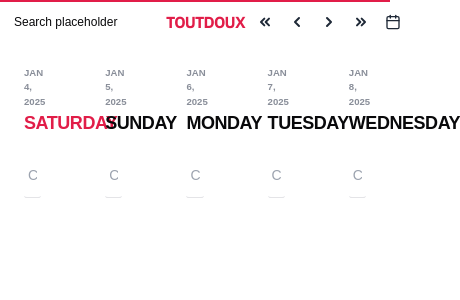
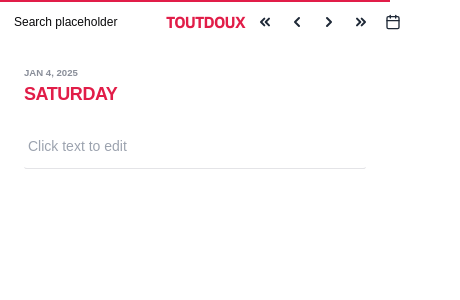
Before and after one commit to jgengo/tout_doux, a Next.js app: page /home in a window 390 px wide. Shown: the top 300 px of the page, 460 px wide, since content can reach past the window. Built offline with nearby package versions, Linux system fonts and the light colour scheme.

Commit message:
feat: adapted to mobile and added framer motion to enhance the navigation effect

```diff
--- a/package.json
+++ b/package.json
@@ -16,6 +16,7 @@
     "class-variance-authority": "^0.7.1",
     "clsx": "^2.1.1",
     "date-fns": "^4.1.0",
+    "framer-motion": "^11.15.0",
     "lucide-react": "^0.469.0",
     "next": "14.2.15",
     "react": "^18",
--- a/src/components/calendar-view.js
+++ b/src/components/calendar-view.js
@@ -1,4 +1,5 @@
 import { format, addDays } from "date-fns";
+import { motion, AnimatePresence } from "framer-motion";
 
 export const CalendarView = ({ startDate, onDateChange }) => {
   const today = new Date();
@@ -17,11 +18,72 @@ export const CalendarView = ({ startDate, onDateChange }) => {
     return format(date, "yyyy-MM-dd") === format(today, "yyyy-MM-dd");
   };
 
+  const slideVariants = {
+    enter: (direction) => ({
+      x: direction > 0 ? 100 : -100,
+      opacity: 0,
+    }),
+    center: {
+      x: 0,
+      opacity: 1,
+    },
+    exit: (direction) => ({
+      x: direction < 0 ? 100 : -100,
+      opacity: 0,
+    }),
+  };
+
   return (
     <div className="space-y-4">
+      {/* Mobile View */}
+      <div className="md:hidden">
+        <AnimatePresence mode="wait">
+          <motion.div
+            key={days[0].dayNumber}
+            className="bg-white p-6"
+            initial="enter"
+            animate="center"
+            exit="exit"
+            variants={slideVariants}
+            transition={{ duration: 0.3, ease: "easeInOut" }}
+          >
+            <div className="flex flex-col">
+              <div className="text-xxs font-bold text-gray-500/80">
+                {days[0].dayNumber}
+              </div>
+              <div
+                className={`text-lg font-bold tracking-tight ${
+                  isToday(days[0].date) && "text-primary"
+                }`}
+              >
+                {days[0].dayName}
+              </div>
+              <div className="mt-4 space-y-2">
+                <div className="rounded-md border-b py-2">
+                  <input
+                    type="text"
+                    placeholder="Click text to edit"
+                    className="w-full bg-transparent p-1 text-sm focus:outline-none"
+                    aria-label={`Add todo for ${days[0].dayName}`}
+                  />
+                </div>
+              </div>
+            </div>
+          </motion.div>
+        </AnimatePresence>
+      </div>
+
+      {/* Desktop View */}
+      <div className="hidden md:block">
         <div className="grid grid-cols-5 gap-x-16 bg-white p-6">
           {days.map((day, index) => (
-          <div key={index} className="flex flex-col">
+            <motion.div
+              key={day.dayNumber}
+              className="flex flex-col"
+              initial={{ opacity: 0, y: 20 }}
+              animate={{ opacity: 1, y: 0 }}
+              transition={{ duration: 0.3, delay: index * 0.1 }}
+            >
               <div className="text-xxs font-bold text-gray-500/80">
                 {day.dayNumber}
               </div>
@@ -33,7 +95,6 @@ export const CalendarView = ({ startDate, onDateChange }) => {
                 {day.dayName}
               </div>
               <div className="mt-4 space-y-2">
-              {/* Placeholder for todo items */}
                 <div className="rounded-md border-b py-2">
                   <input
                     type="text"
@@ -43,8 +104,9 @@ export const CalendarView = ({ startDate, onDateChange }) => {
                   />
                 </div>
               </div>
+            </motion.div>
+          ))}
         </div>
-        ))}
       </div>
     </div>
   );
```
Also changed, not shown: 1 other file (tests, documents, lock files or other folders). Lines whose indentation alone changed are shown as unchanged.
